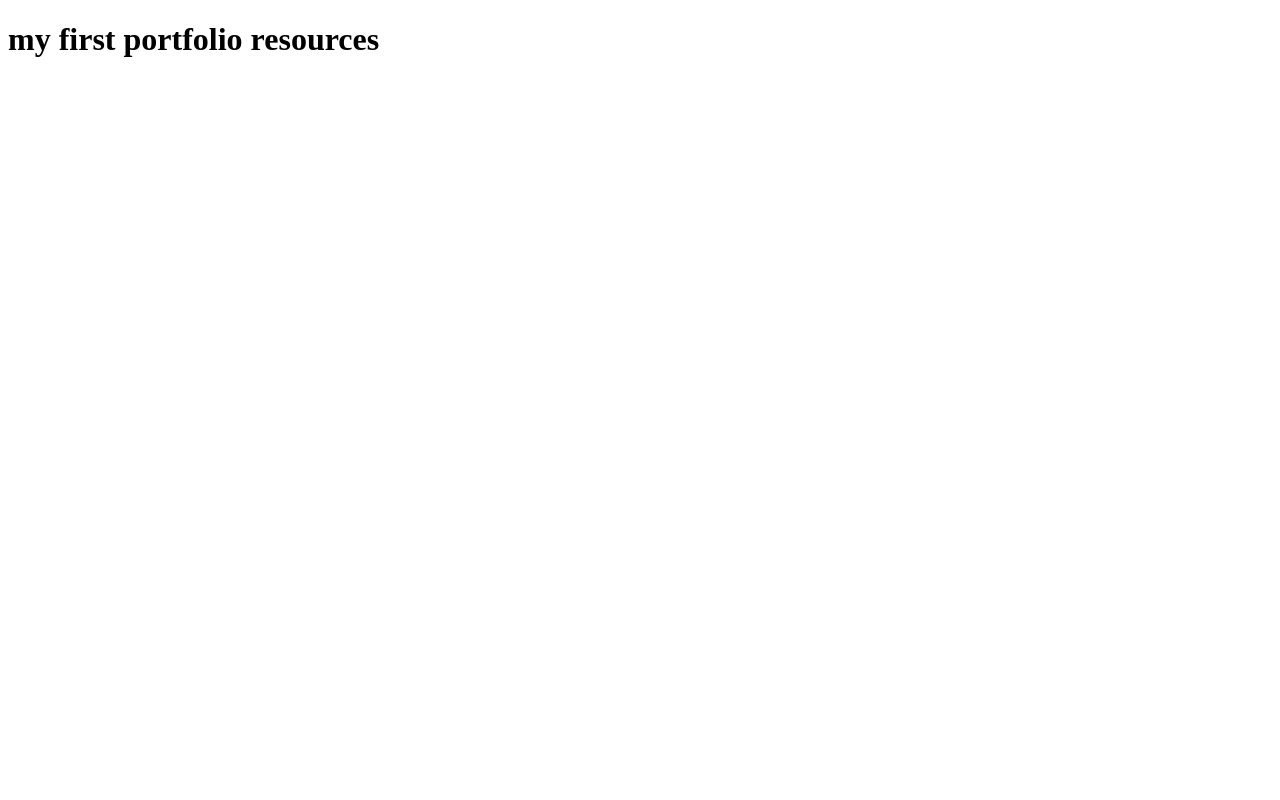
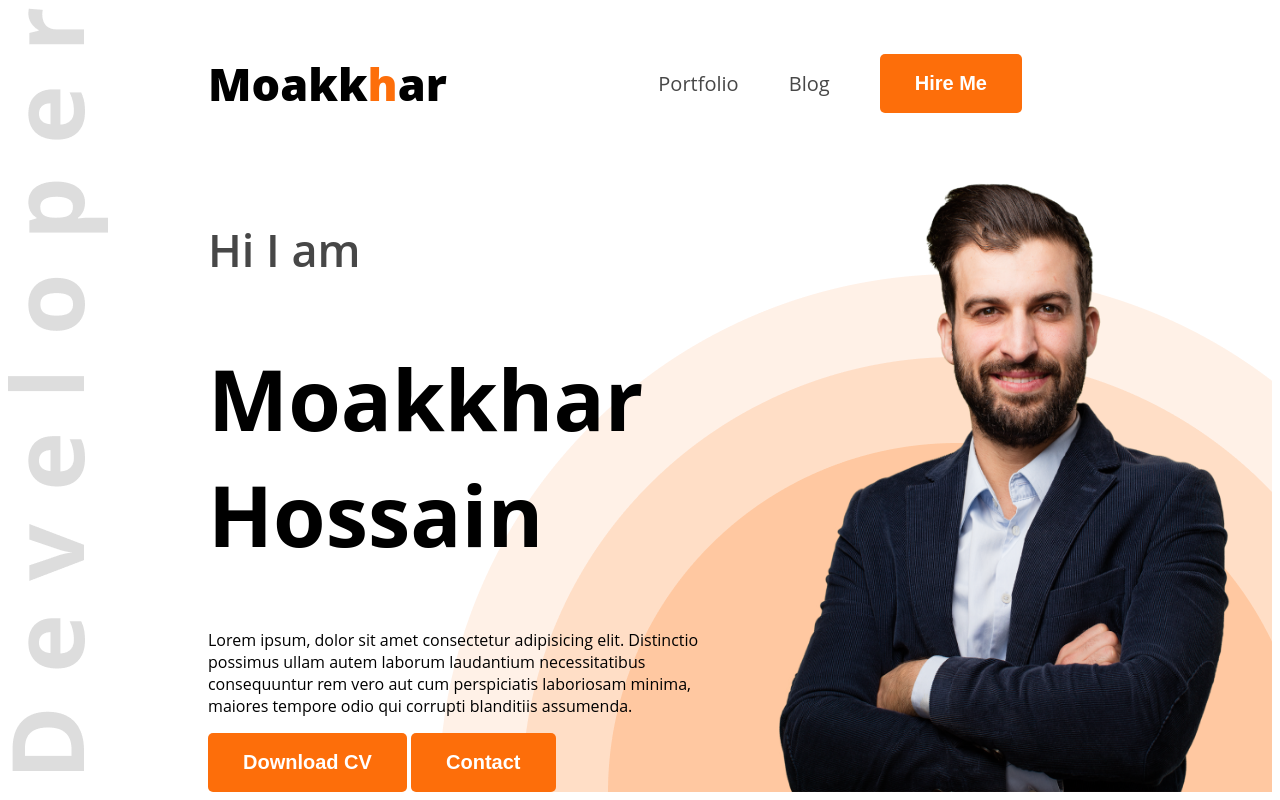
Before and after one commit to Moakkhar/my-first-portfolio-resources, a plain HTML site: page index.html in a window 1280 px wide. Drawn offline with Linux system fonts and the light colour scheme.

Commit message:
added my practice

```diff
--- a/index.html
+++ b/index.html
@@ -4,10 +4,28 @@
     <meta charset="UTF-8">
     <meta name="viewport" content="width=device-width, initial-scale=1.0">
     <title>my first portfolio resources</title>
+    <link rel="stylesheet" href="styles/portfolio.css">
 </head>
-<body>
-    <header>
-        <h1>my first portfolio resources</h1>
+<body class="open-sans-normal">
+    <header class="header">
+        <nav class="">
+            <h3 class="nav-titel">Moakk<span class="tex-primary">h</span>ar</h3>
+            <ul>
+                <li><a class="dark-2" href="">Portfolio</a></li>
+                <li><a class="dark-2" href="">Blog</a></li>
+                <li><a href=""><button class="btn-primary">Hire Me</button></a></li>
+            </ul>
+        </nav>
+        <div class="banner">
+            <div class="banner-content">
+                <h4 class="banner-greetings dark-2">Hi I am</h4>
+                <h1 class="banner-title">Moakkhar Hossain</h1>
+                <p class="banner-description">Lorem ipsum, dolor sit amet consectetur adipisicing elit. Distinctio possimus ullam autem laborum laudantium necessitatibus consequuntur rem vero aut cum perspiciatis laboriosam minima, maiores tempore odio qui corrupti blanditiis assumenda.</p>
+                <button class="btn-primary">Download CV</button>
+                <button class="btn-primary">Contact</button>
+            </div>
+            <img class="banner-pic" src="images/hardy.png" alt="">
+        </div>
     </header>
     <main>
 
--- /dev/null
+++ b/styles/portfolio.css
@@ -0,0 +1,90 @@
+
+
+.open-sans-normal {
+    font-family: "Open Sans", sans-serif;
+    font-optical-sizing: auto;
+    font-style: normal;
+    font-variation-settings:
+      "wdth" 100;
+  }
+
+/* Shared style */
+.header{
+    background-image: url("../images/developer.png"), url("../images/header_bg.png");
+    background-repeat: no-repeat;
+    background-position: top left, bottom right;
+}
+
+.tex-primary {
+    color: #FD6E0A;
+
+}
+/* nav styles */
+nav{
+    display: flex;
+    align-items: center;
+    justify-content: space-between;
+    margin: 0px 200px;
+}
+
+.nav-titel{
+    font-weight: 800;
+    font-size: 45px;
+}
+
+nav ul{
+    display: flex;
+    align-items: center;
+}
+
+
+.dark-2{
+    color: #474747;
+
+}
+.btn-primary{
+    background-color: #FD6E0A;
+    font-weight: bold;
+    font-size: 20px;
+    color: white;
+    padding: 18px 35px;
+    border-radius: 5px;
+    border: none;
+
+}
+
+nav ul li {
+    list-style: none;
+    margin-right: 50px;
+}
+
+nav li a {
+    text-decoration: none;
+    font-size: 20px;
+
+}
+
+/* Banner Styles */
+.banner {
+    display: flex;
+    justify-content: space-between;
+    margin: 0 35px 0 200px;
+}
+.banner-content{
+    max width: 580px;
+}
+
+.banner-greetings{
+    font-size: 45px;
+    font-weight: 600;
+
+}
+
+.banner-title{
+    font-weight: bold;
+    font-size: 85px;
+}
+
+.banner-pic{
+    width: 500px;
+}
```
